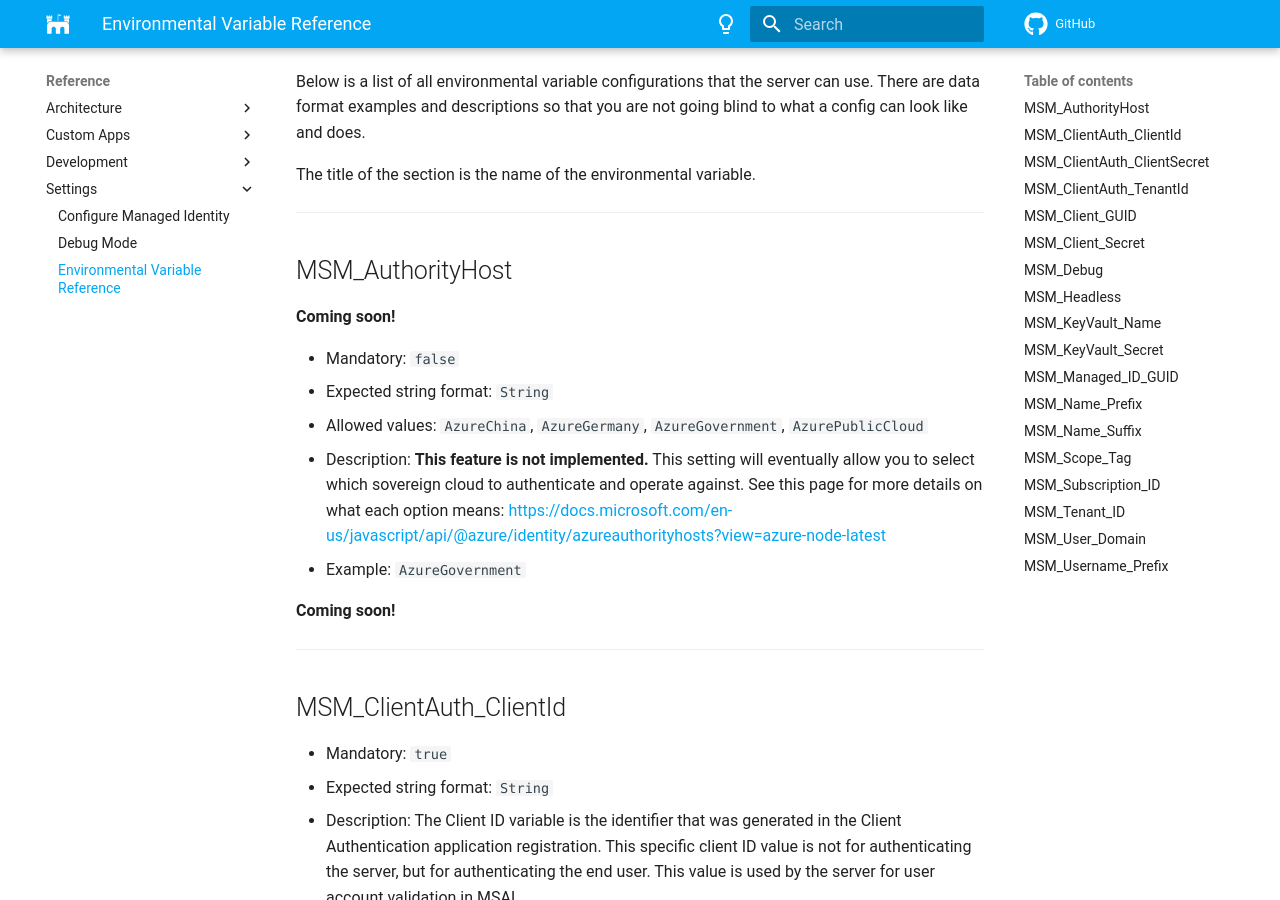
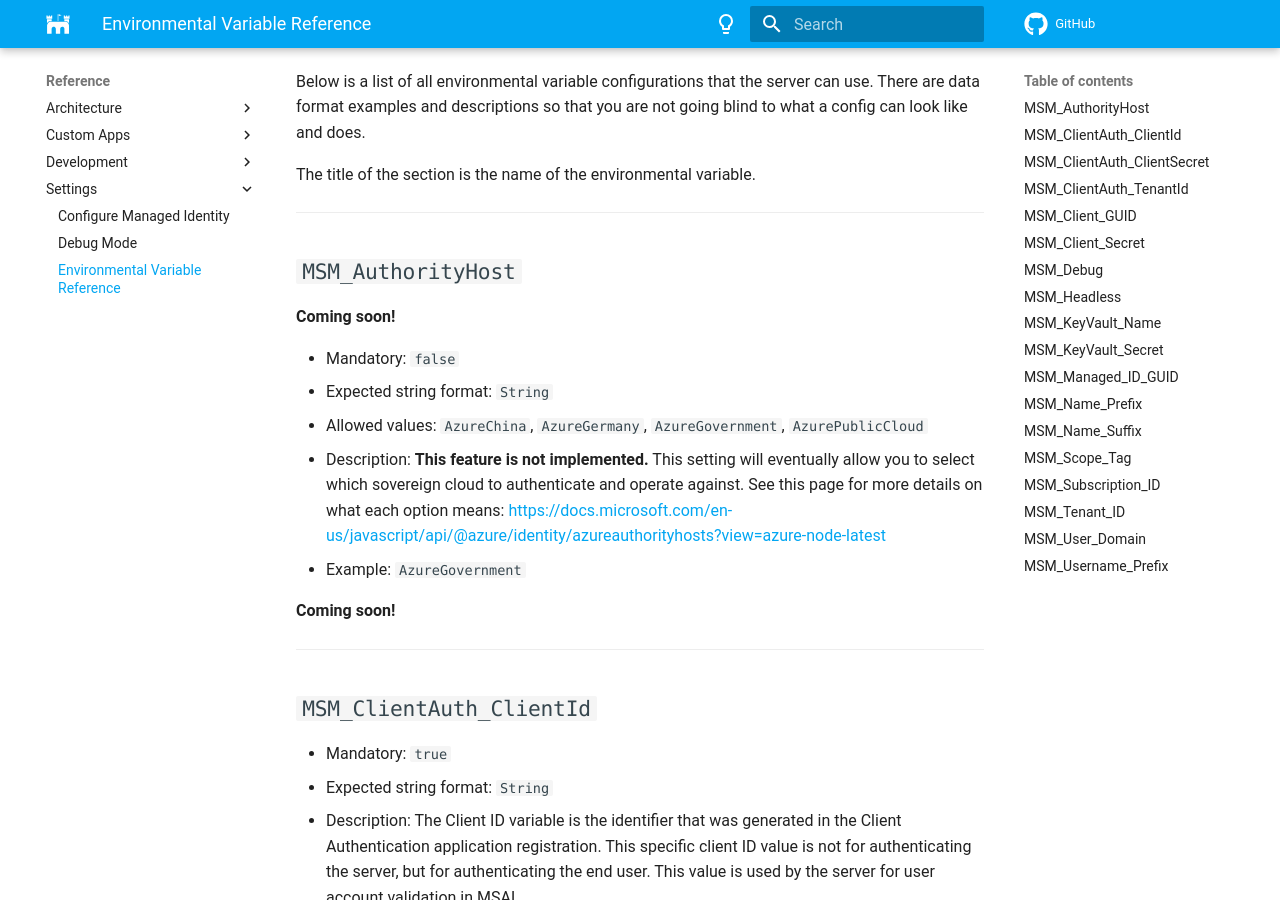
Before and after one commit to Software-Hardware-Integration-Lab/Documentation, an MkDocs documentation site: the page built from docs/Reference/Settings/Environmental-Variables-Reference.md, in a window 1280 px wide and 900 px high, scrolled down 370 px. Built offline with MkDocs 1.6.1 and Material for MkDocs 9.7.7, drawn with Linux system fonts in a browser that asks for light colours; comment, search, counter and statistics services are not loaded.

```diff
--- a/docs/Reference/Settings/Environmental-Variables-Reference.md
+++ b/docs/Reference/Settings/Environmental-Variables-Reference.md
@@ -12,7 +12,7 @@ The title of the section is the name of the environmental variable.
 
 ---
 
-## MSM_AuthorityHost
+## `MSM_AuthorityHost`
 
 **Coming soon!**
 
@@ -30,7 +30,7 @@ See this page for more details on what each option means: [https://docs.microsof
 
 ---
 
-## MSM_ClientAuth_ClientId
+## `MSM_ClientAuth_ClientId`
 
 - Mandatory: `true`
 - Expected string format: `String`
@@ -42,7 +42,7 @@ This specific client ID value is not for authenticating the server, but for auth
 
 ---
 
-## MSM_ClientAuth_ClientSecret
+## `MSM_ClientAuth_ClientSecret`
 
 - Mandatory: `true`
 - Expected string format: `String`
@@ -54,7 +54,7 @@ This specific client secret value is not for authenticating the server, but for
 
 ---
 
-## MSM_ClientAuth_TenantId
+## `MSM_ClientAuth_TenantId`
 
 - Mandatory: `true`
 - Expected string format: `String`
@@ -66,7 +66,7 @@ This specific configuring is not for authenticating the server, but for authenti
 
 ---
 
-## MSM_Client_GUID
+## `MSM_Client_GUID`
 
 - Mandatory: `true`, unless using a `Managed Identity`
 - Expected string format: `GUID`, no braces
@@ -77,7 +77,7 @@ The Client GUID is the Application (client) ID of the application registration i
 
 ---
 
-## MSM_Client_Secret
+## `MSM_Client_Secret`
 
 - Mandatory: `true`, unless specifying the `MSM_KeyVault_Name` and `MSM_KeyVault_Secret` values or using a `Managed Identity`
 - Expected string format: `String`
@@ -89,7 +89,7 @@ This value is not required when using the Key Vault name and Key Vault Secret co
 
 ---
 
-## MSM_Debug
+## `MSM_Debug`
 
 - Mandatory: `false`
 - Expected string format: Boolean
@@ -101,7 +101,7 @@ See [Debug Mode](./Debug-Mode) for more information on what is enabled when this
 
 ---
 
-## MSM_Headless
+## `MSM_Headless`
 
 - Mandatory: `false`
 
@@ -115,7 +115,7 @@ It is more secure to run without a UI as it reduces surface area for attack, but
 
 ---
 
-## MSM_KeyVault_Name
+## `MSM_KeyVault_Name`
 
 - Mandatory: `false`
 
@@ -128,7 +128,7 @@ This configuration is not necessary if using Managed Identity to authenticate. M
 
 ---
 
-## MSM_KeyVault_Secret
+## `MSM_KeyVault_Secret`
 
 - Mandatory: `false`
 
@@ -140,7 +140,7 @@ The name of the secret in the Azure Key Vault that you specified in the `MSM_Key
 
 ---
 
-## MSM_Managed_ID_GUID
+## `MSM_Managed_ID_GUID`
 
 - Mandatory: `false`
 - Expected string format: `GUID`, no braces
@@ -154,7 +154,7 @@ If this variable is specified, the system will attempt to retrieve a access toke
 
 ---
 
-## MSM_Name_Prefix
+## `MSM_Name_Prefix`
 
 - Mandatory: `false`
 - Expected string format: `String`
@@ -168,7 +168,7 @@ This will set a prefix to appear before all the names of objects created.
 
 ---
 
-## MSM_Name_Suffix
+## `MSM_Name_Suffix`
 
 - Mandatory: `false`
 - Expected string format: `String`
@@ -181,7 +181,7 @@ This will set a suffix to appear after all the names of objects created.
 
 ---
 
-## MSM_Scope_Tag
+## `MSM_Scope_Tag`
 
 - Mandatory: `false`
 - Expected string format: `String`
@@ -198,7 +198,7 @@ If the scope tag does not exist, it will be created automatically.
 
 ---
 
-## MSM_Subscription_ID
+## `MSM_Subscription_ID`
 
 - Mandatory: `false`
 - Expected string format: `String`
@@ -208,7 +208,7 @@ This is the base subscription of the MSM orchestration platform and will be used
 
 ---
 
-## MSM_Tenant_ID
+## `MSM_Tenant_ID`
 
 - Mandatory: `true`, unless using a `Managed Identity`
 - Expected string format: `GUID`, no braces
@@ -219,7 +219,7 @@ This is the ID of the tenant that the application registration is registered in.
 
 ---
 
-## MSM_User_Domain
+## `MSM_User_Domain`
 
 - Mandatory: `false`
 - Expected string format: `String`
@@ -230,7 +230,7 @@ This setting configures the domain name used for newly created users. If not spe
 
 ---
 
-## MSM_Username_Prefix
+## `MSM_Username_Prefix`
 
 - Mandatory: `false`
 - Expected string format: `String`
```
